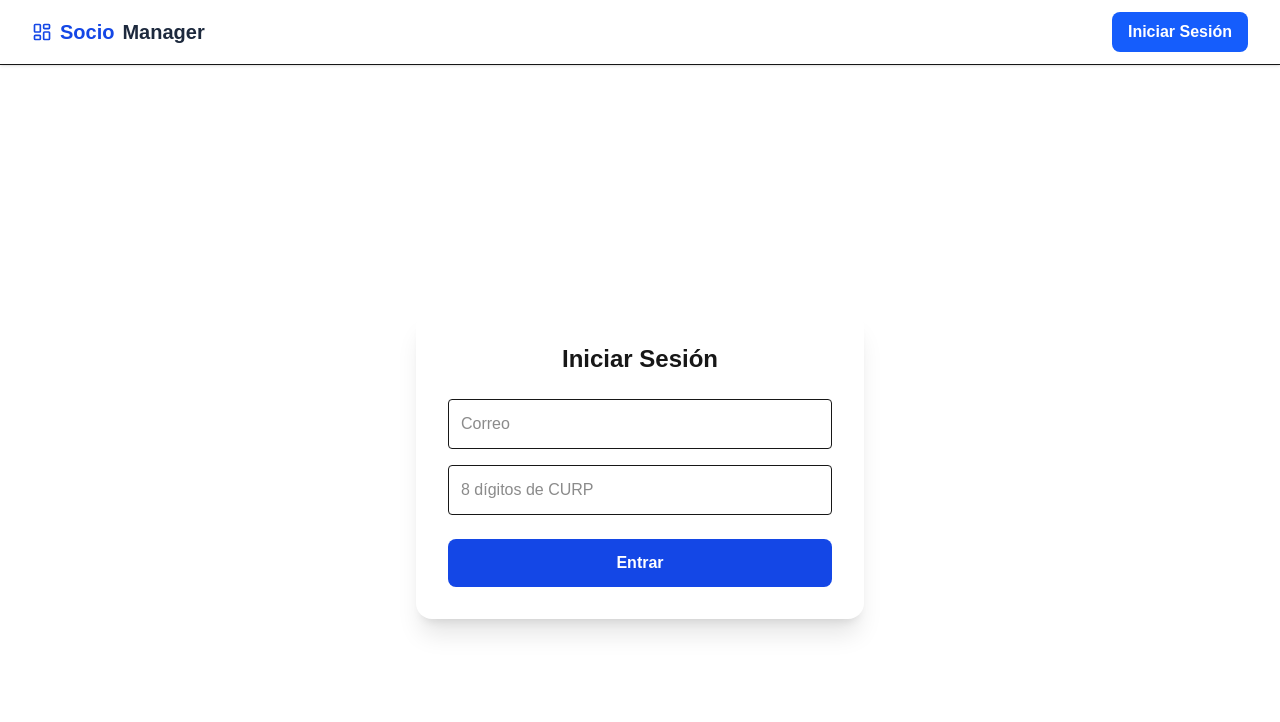
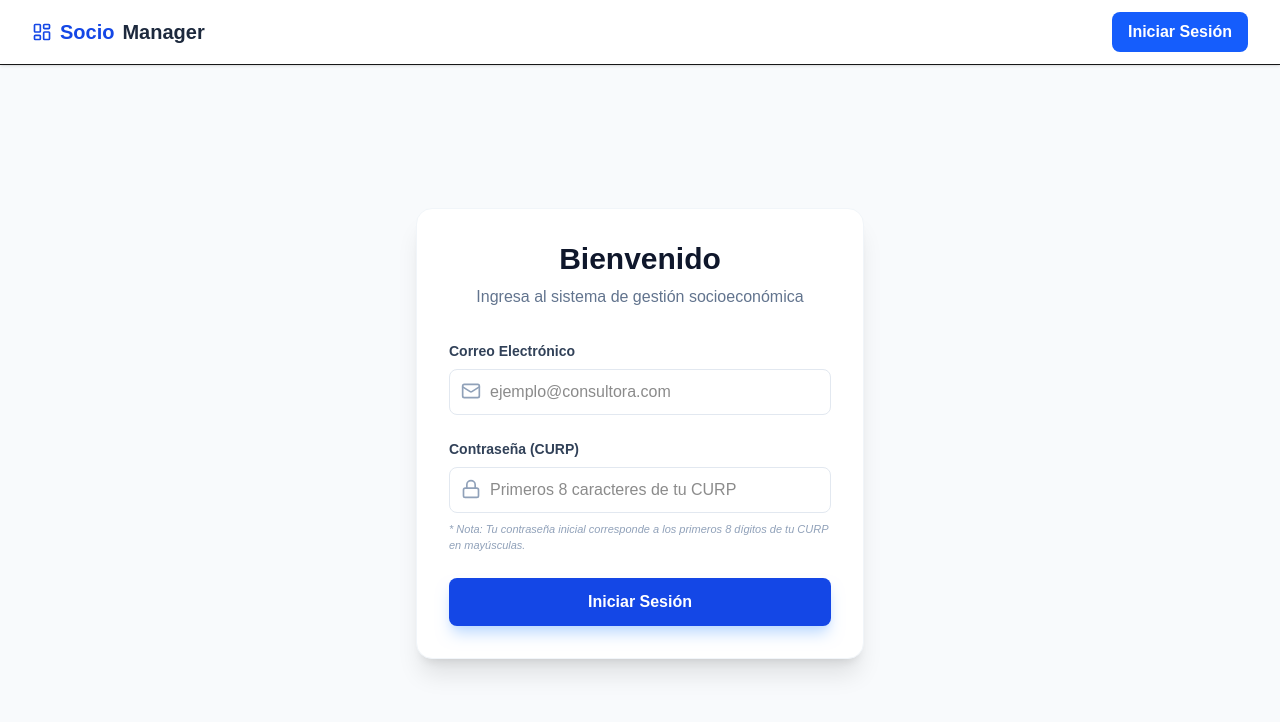
Before and after one commit to GianCAF/SC-Manager, a Next.js app: page /auth/login in a window 1280 px wide. Shown: the top 722 px of the page. Built offline with nearby package versions, Linux system fonts and the light colour scheme; no server answers.

Commit message:
Se agrego la redireccion al formulalrio de creacion de formulario del admin

```diff
--- a/src/app/auth/login/page.tsx
+++ b/src/app/auth/login/page.tsx
@@ -4,35 +4,100 @@
 import { auth, db } from '@/firebase/config';
 import { doc, getDoc } from 'firebase/firestore';
 import { useRouter } from 'next/navigation';
+import { Lock, Mail, AlertCircle } from 'lucide-react';
 
 export default function LoginPage() {
     const [email, setEmail] = useState('');
     const [password, setPassword] = useState('');
     const [error, setError] = useState('');
+    const [loading, setLoading] = useState(false);
     const router = useRouter();
 
     const handleLogin = async (e: React.FormEvent) => {
         e.preventDefault();
+        setLoading(true);
+        setError('');
+
         try {
+            // 1. Autenticar con Firebase Auth usando el correo y los 8 dígitos de la CURP
             const userCredential = await signInWithEmailAndPassword(auth, email, password);
+
+            // 2. Obtener el documento del usuario desde la colección 'usuarios'
             const userDoc = await getDoc(doc(db, "usuarios", userCredential.user.uid));
+
             if (userDoc.exists()) {
-                router.push(`/${userDoc.data().rol}`);
+                const rol = userDoc.data().rol;
+                // 3. Redirección inteligente: Si es admin va a /admin, si es consultor a /consultor, etc.
+                router.push(`/${rol}`);
+            } else {
+                setError("El usuario autenticado no tiene un perfil configurado en la base de datos.");
             }
         } catch (err) {
-            setError("Error al iniciar sesión. Revisa tu correo y CURP.");
+            console.error(err);
+            setError("Error al iniciar sesión. Revisa que tu correo y los 8 dígitos de tu CURP sean correctos.");
+        } finally {
+            setLoading(false);
         }
     };
 
     return (
-        <div className="min-h-screen flex items-center justify-center p-4">
-            <form onSubmit={handleLogin} className="bg-white p-8 rounded-2xl shadow-xl w-full max-w-md">
-                <h2 className="text-2xl font-bold text-center mb-6">Iniciar Sesión</h2>
-                {error && <p className="text-red-500 mb-4 text-sm">{error}</p>}
-                <input type="email" placeholder="Correo" className="w-full p-3 mb-4 border rounded" onChange={(e) => setEmail(e.target.value)} required />
-                <input type="password" placeholder="8 dígitos de CURP" className="w-full p-3 mb-6 border rounded" onChange={(e) => setPassword(e.target.value)} required />
-                <button className="w-full bg-blue-700 text-white py-3 rounded-lg font-bold">Entrar</button>
-            </form>
+        <div className="min-h-[calc(100vh-64px)] flex items-center justify-center bg-slate-50 px-4">
+            <div className="max-w-md w-full bg-white rounded-2xl shadow-xl p-8 border border-slate-100">
+                <div className="text-center mb-8">
+                    <h2 className="text-3xl font-extrabold text-slate-900">Bienvenido</h2>
+                    <p className="text-slate-500 mt-2">Ingresa al sistema de gestión socioeconómica</p>
+                </div>
+
+                <form onSubmit={handleLogin} className="space-y-6">
+                    {error && (
+                        <div className="bg-red-50 border-l-4 border-red-500 p-4 flex items-center gap-3 text-red-700 rounded-r-lg">
+                            <AlertCircle size={20} className="flex-shrink-0" />
+                            <p className="text-sm font-medium">{error}</p>
+                        </div>
+                    )}
+
+                    <div>
+                        <label className="block text-sm font-semibold text-slate-700 mb-2">Correo Electrónico</label>
+                        <div className="relative">
+                            <Mail className="absolute left-3 top-3 text-slate-400" size={20} />
+                            <input
+                                type="email"
+                                required
+                                disabled={loading}
+                                className="w-full pl-10 pr-4 py-2.5 border border-slate-200 rounded-lg focus:ring-2 focus:ring-blue-500 outline-none transition-all disabled:bg-slate-50"
+                                placeholder="ejemplo@consultora.com"
+                                onChange={(e) => setEmail(e.target.value)}
+                            />
+                        </div>
+                    </div>
+
+                    <div>
+                        <label className="block text-sm font-semibold text-slate-700 mb-2">Contraseña (CURP)</label>
+                        <div className="relative">
+                            <Lock className="absolute left-3 top-3 text-slate-400" size={20} />
+                            <input
+                                type="password"
+                                required
+                                disabled={loading}
+                                className="w-full pl-10 pr-4 py-2.5 border border-slate-200 rounded-lg focus:ring-2 focus:ring-blue-500 outline-none transition-all disabled:bg-slate-50"
+                                placeholder="Primeros 8 caracteres de tu CURP"
+                                onChange={(e) => setPassword(e.target.value)}
+                            />
+                        </div>
+                        <p className="text-[11px] text-slate-400 mt-2 italic">
+                            * Nota: Tu contraseña inicial corresponde a los primeros 8 dígitos de tu CURP en mayúsculas.
+                        </p>
+                    </div>
+
+                    <button
+                        type="submit"
+                        disabled={loading}
+                        className="w-full bg-blue-700 text-white py-3 rounded-lg font-bold hover:bg-blue-800 transition-all shadow-lg shadow-blue-200 disabled:opacity-60 disabled:cursor-not-allowed"
+                    >
+                        {loading ? "Verificando identidad..." : "Iniciar Sesión"}
+                    </button>
+                </form>
+            </div>
         </div>
     );
 }
```
